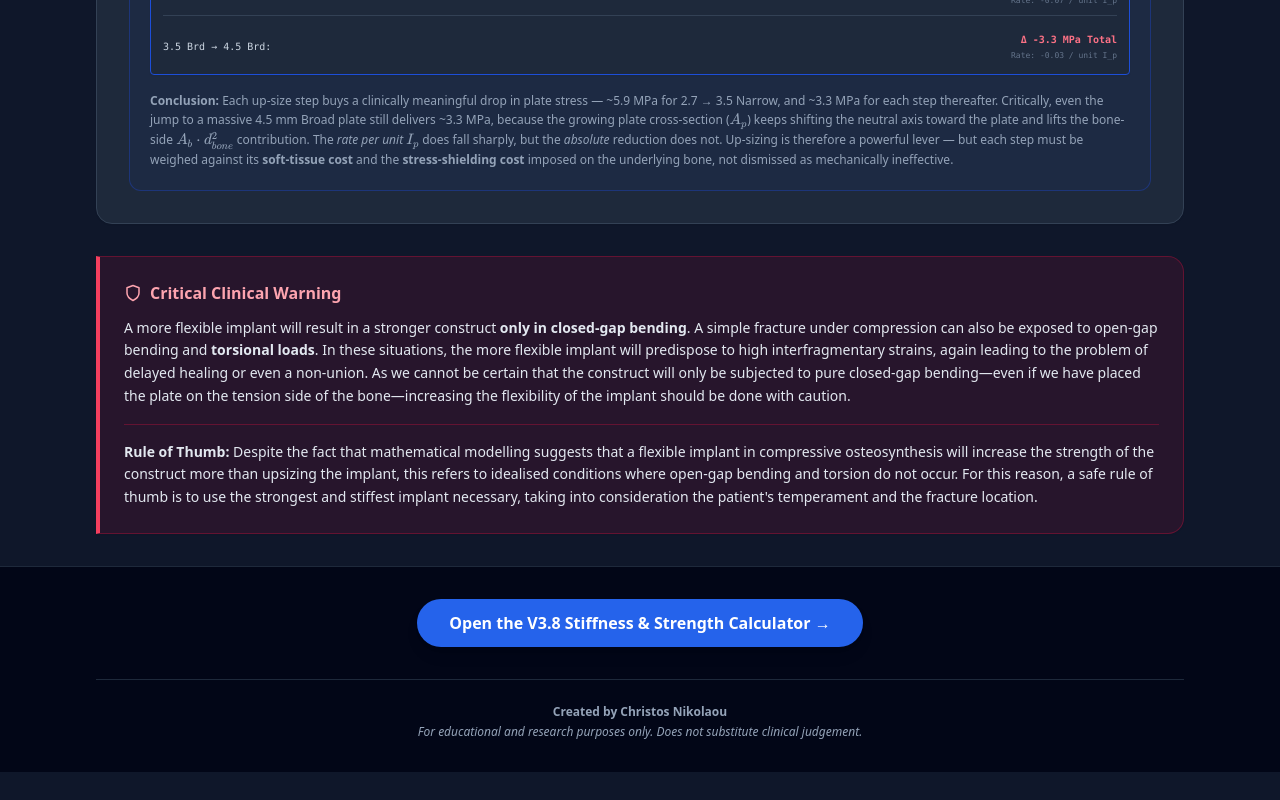
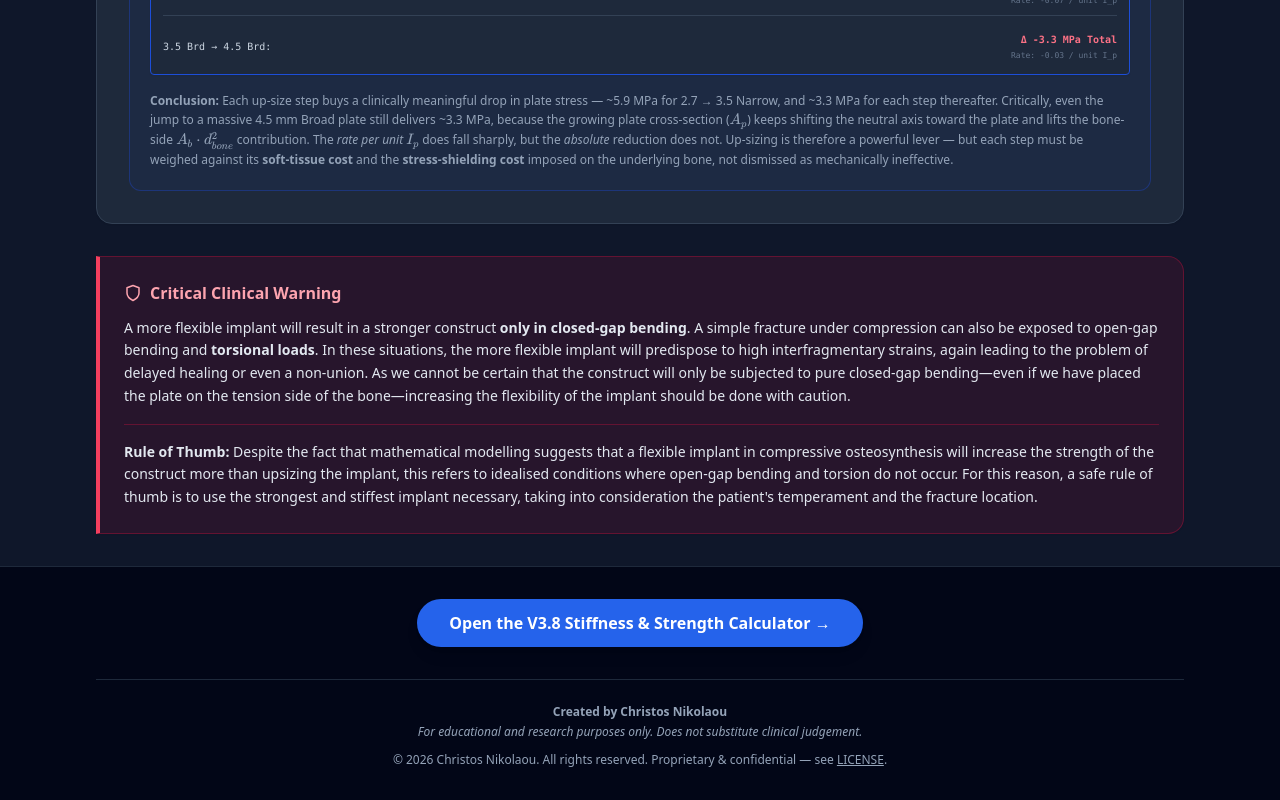
Before and after one commit to chnikola-wq/osteo-clean-DO-NOT-DELETE, a React (Vite) app: page / in a window 1280 px wide. Shown: the part 8019-8819 px from the top of the page. Before the commit the page ends 8791 px from the top, so only its background shows below. Built offline with nearby package versions, Linux system fonts and the light colour scheme.

Commit message:
copyright: Christos Nikolaou; surface notice in homepage footer
Agent-Logs-Url: https://github.com/chnikola-wq/osteo-clean-DO-NOT-DELETE/sessions/b0191c0c-c591-4380-b07d-658a57d4e161

Co-authored-by: chnikola-wq <242059875+chnikola-wq@users.noreply.github.com>

```diff
--- a/src/main.jsx
+++ b/src/main.jsx
@@ -2649,6 +2649,7 @@ if (typeof window !== 'undefined') {
                             <div id="watermark-cn" className="mt-8 text-center text-xs text-slate-500 dark:text-slate-400 w-full pt-6 border-t border-slate-200 dark:border-slate-800 opacity-100 visible">
                                 <p className="font-bold">Created by Christos Nikolaou</p>
                                 <p className="italic max-w-2xl mx-auto mt-1">For educational and research purposes only. Does not substitute clinical judgement.</p>
+                                <p className="mt-3">© 2026 Christos Nikolaou. All rights reserved. Proprietary &amp; confidential — see <a href="https://github.com/chnikola-wq/osteo-clean-DO-NOT-DELETE/blob/main/LICENSE" target="_blank" rel="noopener noreferrer" className="underline hover:text-slate-700 dark:hover:text-slate-300">LICENSE</a>.</p>
                             </div>
                         </div>
                     </footer>
--- a/vite.config.js
+++ b/vite.config.js
@@ -8,7 +8,7 @@ import react from '@vitejs/plugin-react';
 // has to put copy/reuse on notice.
 const LICENSE_BANNER = `/*!
  * Locked Plating: Clinical Guidelines & Biomechanics
- * Copyright (c) 2026 chnikola-wq. All rights reserved.
+ * Copyright (c) 2026 Christos Nikolaou. All rights reserved.
  *
  * Proprietary and confidential. No license is granted to copy,
  * redistribute, reverse-engineer, de-minify, or use this code (or any
```
Also changed, not shown: 1 other file (tests, documents, lock files or other folders).
